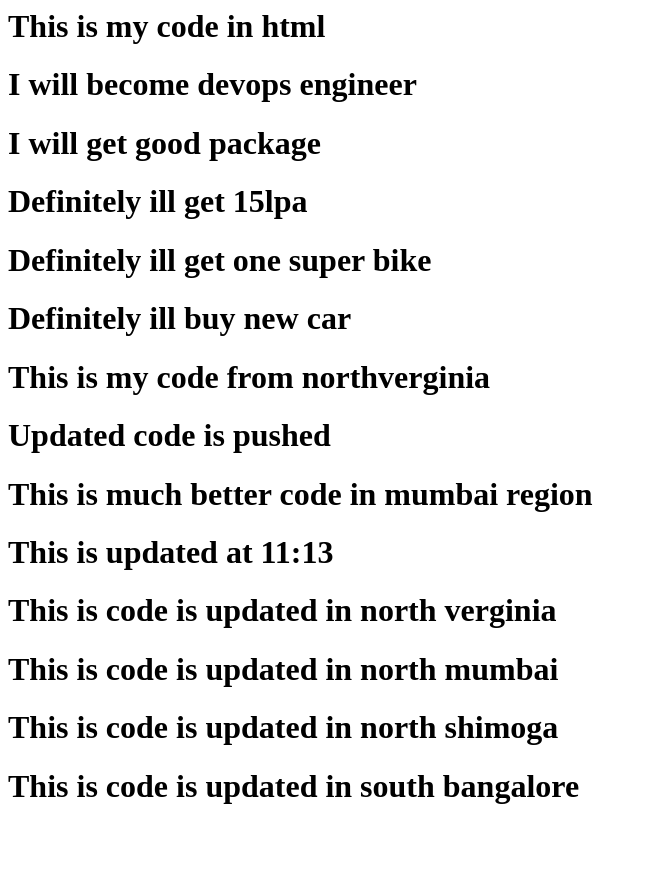
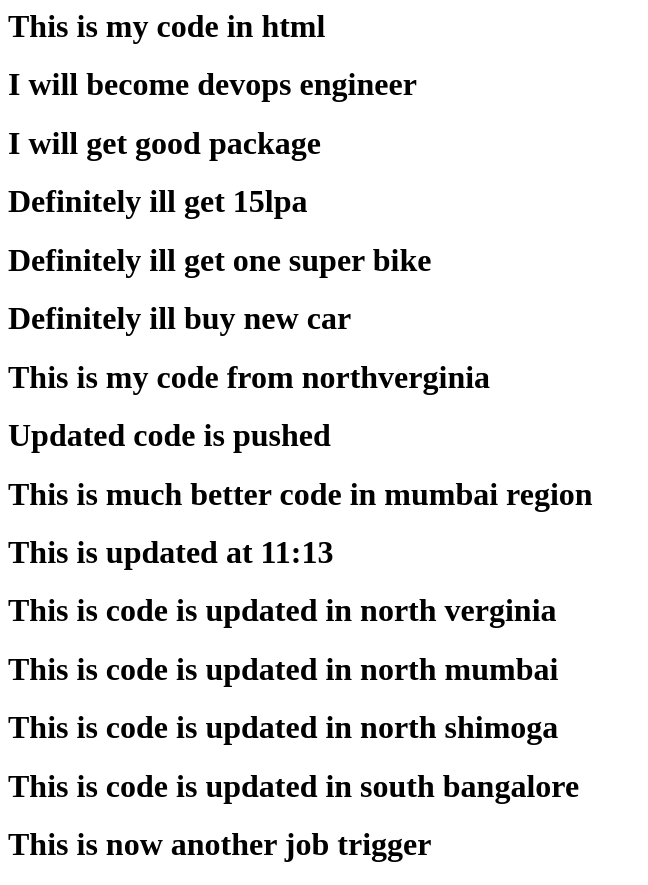
Before and after one commit to GururajNadigCN-devopslearning/git_practice19112026, a plain HTML site: page index.html in a window 1280 px wide. Shown: the whole page, without its empty margins (0-648 px from the left). Before the commit the page ends 826 px from the top, so only its background shows below. Drawn offline with Linux system fonts and the light colour scheme.

Commit message:
Add new job trigger message to index.html

```diff
--- a/index.html
+++ b/index.html
@@ -17,5 +17,7 @@
 		<h1>This is code is updated in north mumbai</h1>
 		<h1>This is code is updated in north shimoga</h1>
 		<h1>This is code is updated in south bangalore</h1>
+		<h1>This is now another job trigger</h1>
+
 	</body>
 </html>
```
